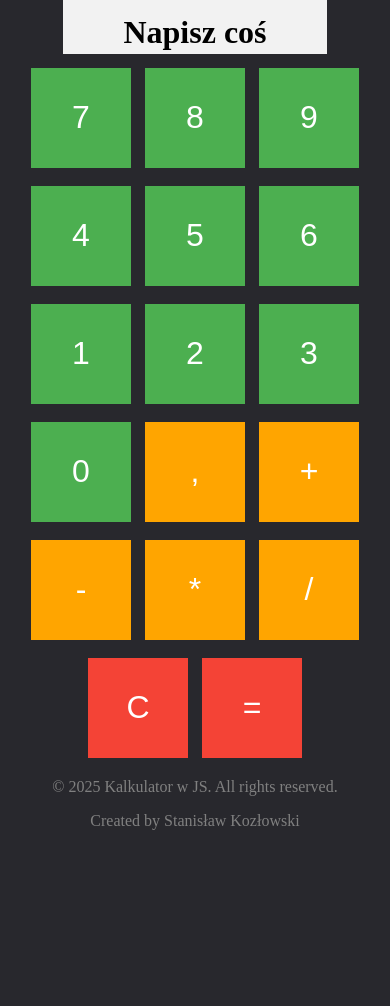
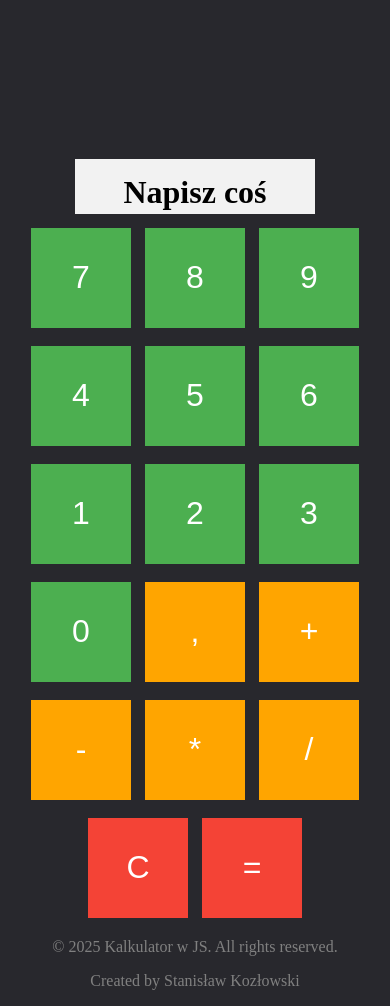
Before and after one commit to Fistaszeq/KalkulatorJS, a plain HTML site: page index.html in a window 390 px wide. Before the commit the page ends 846 px from the top, so only its background shows below. Drawn offline with Linux system fonts and the light colour scheme.

Commit message:
Próba 3

```diff
--- a/index.html
+++ b/index.html
@@ -10,11 +10,13 @@
 
 
 
-    <output id="output">
-        Napisz coś
-    </output>
 
     <main>
+
+        <span id="output">
+            Napisz coś
+        </span>
+
         <button class="btn" onclick="klik('7')" id="7">7</button>
         <button class="btn" onclick="klik('8')" id="8">8</button>
         <button class="btn" onclick="klik('9')" id="9">9</button>
--- a/style.css
+++ b/style.css
@@ -73,6 +73,7 @@ main {
     font-weight: bold;
     color: black;
     padding: 15px;
+    width: 250px;
 }
 
 button:not([id*="0"]):not([id*="1"]):not([id*="2"]):not([id*="3"]):not([id*="4"]):not([id*="5"]):not([id*="6"]):not([id*="7"]):not([id*="8"]):not([id*="9"]):not([id*="="]):not([id*="C"]) {
@@ -115,6 +116,7 @@ button[id="="] {
 
     #output {
         width: 60%;
+        margin-top: 10em;
     }
 }
 /*
```
